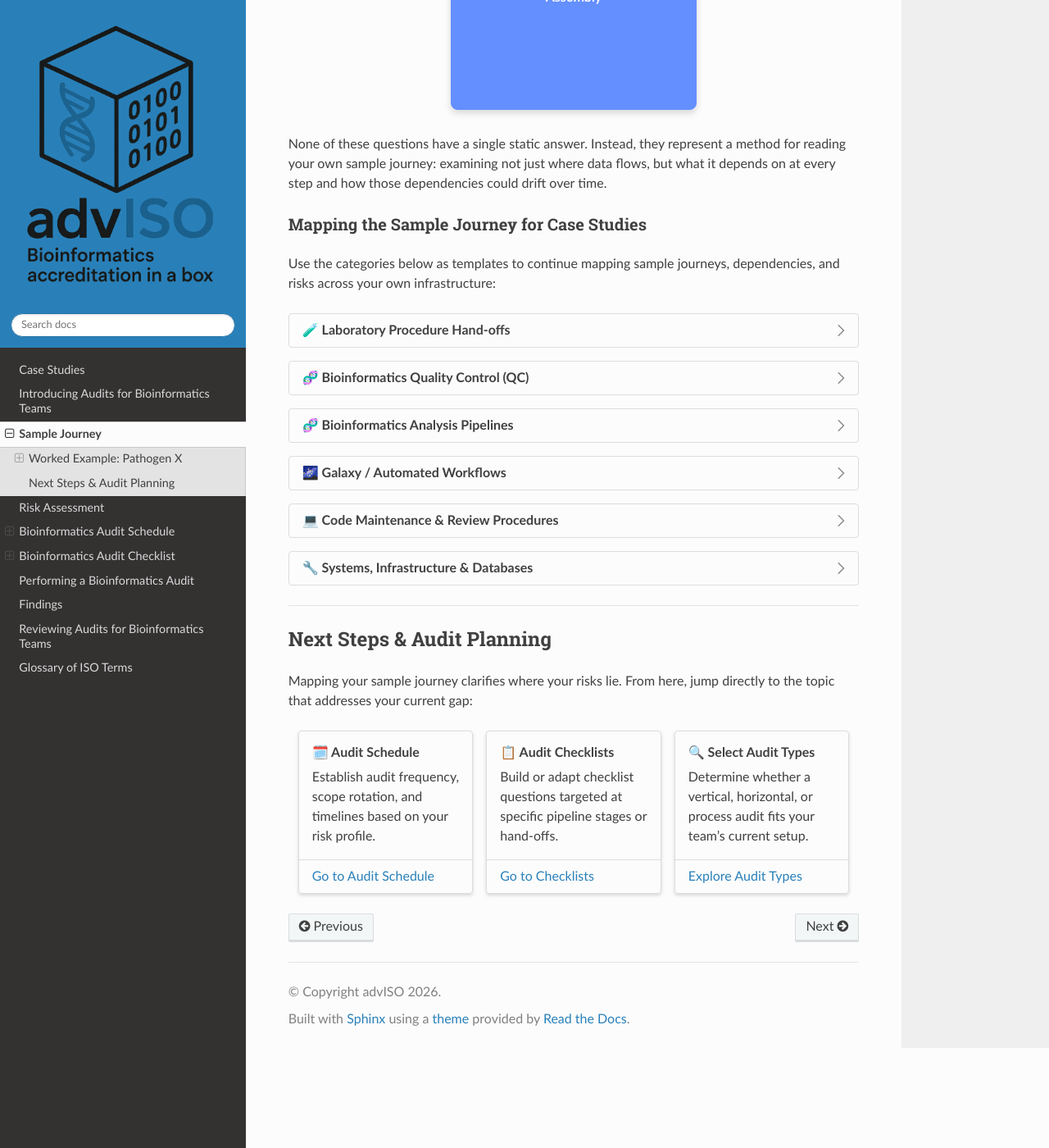
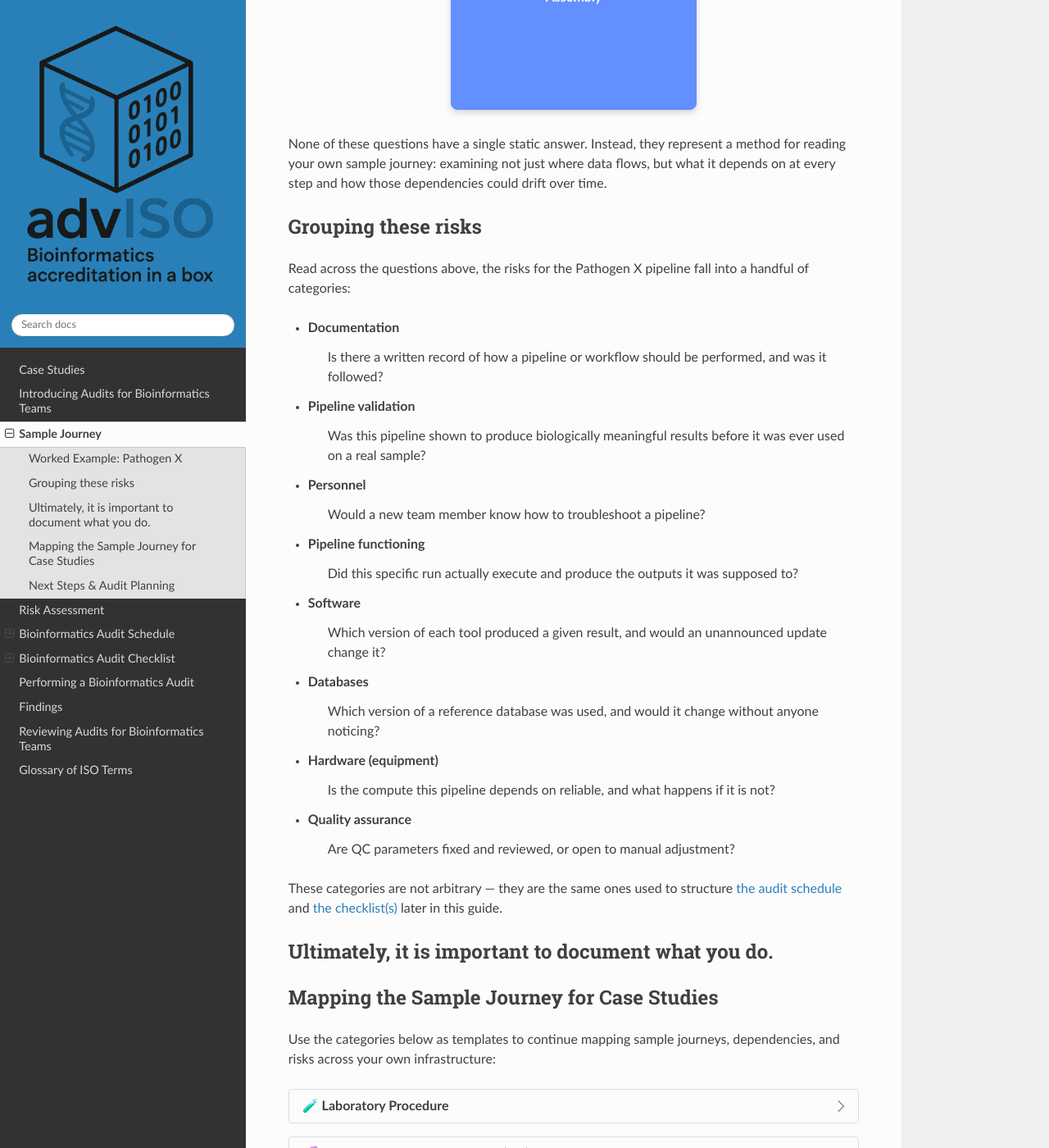
Before and after one commit to advISO-project/advISO_audit_guide, a Sphinx documentation site: the page built from docs/source/audit_guide/sample_journey.rst, in a window 1280 px wide and 1400 px high, scrolled down 3115 px. Shown: the whole window at 82% size. Built offline with Sphinx 7.4.7 and the Read the Docs theme 3.1.0, drawn with Linux system fonts in a browser that asks for light colours.

Commit message:
wording changes

```diff
--- a/docs/source/audit_guide/sample_journey.rst
+++ b/docs/source/audit_guide/sample_journey.rst
@@ -121,13 +121,38 @@ Use the interactive exercise below. Click or hover on some of the stages of Path
 
 None of these questions have a single static answer. Instead, they represent a method for reading your own sample journey: examining not just where data flows, but what it depends on at every step and how those dependencies could drift over time.
 
+Grouping these risks
+-------------------------------------------------------------
+
+Read across the questions above, the risks for the Pathogen X pipeline fall into a handful of categories:
+
+- **Documentation**
+   Is there a written record of how a pipeline or workflow should be performed, and was it followed?
+- **Pipeline validation**
+   Was this pipeline shown to produce biologically meaningful results before it was ever used on a real sample?
+- **Personnel**
+   Would a new team member know how to troubleshoot a pipeline?
+- **Pipeline functioning**
+   Did this specific run actually execute and produce the outputs it was supposed to?
+- **Software**
+   Which version of each tool produced a given result, and would an unannounced update change it?
+- **Databases**
+   Which version of a reference database was used, and would it change without anyone noticing?
+- **Hardware (equipment)**
+   Is the compute this pipeline depends on reliable, and what happens if it is not?
+- **Quality assurance**
+   Are QC parameters fixed and reviewed, or open to manual adjustment?
+
+These categories are not arbitrary — they are the same ones used to structure :doc:`the audit schedule <schedule>` and :doc:`the checklist(s) <checklist>` later in this guide.
+
+Ultimately, it is important to document what you do.
 -------------------------------------------------------------
 Mapping the Sample Journey for Case Studies
 -------------------------------------------------------------
 
 Use the categories below as templates to continue mapping sample journeys, dependencies, and risks across your own infrastructure:
 
-.. dropdown:: 🧪 Laboratory Procedure Hand-offs
+.. dropdown:: 🧪 Laboratory Procedure
 
    Map the journey from initial sample receipt through to wet-lab processing. Focus on identifying hand-off risks at the boundaries between laboratory personnel and bioinformatics ingestion points.
 
```
Also changed, not shown: docs/source/audit_guide/audit_introduction.rst (+12 -3 lines), docs/source/audit_guide/case_studies.rst (+0 -11 lines).
